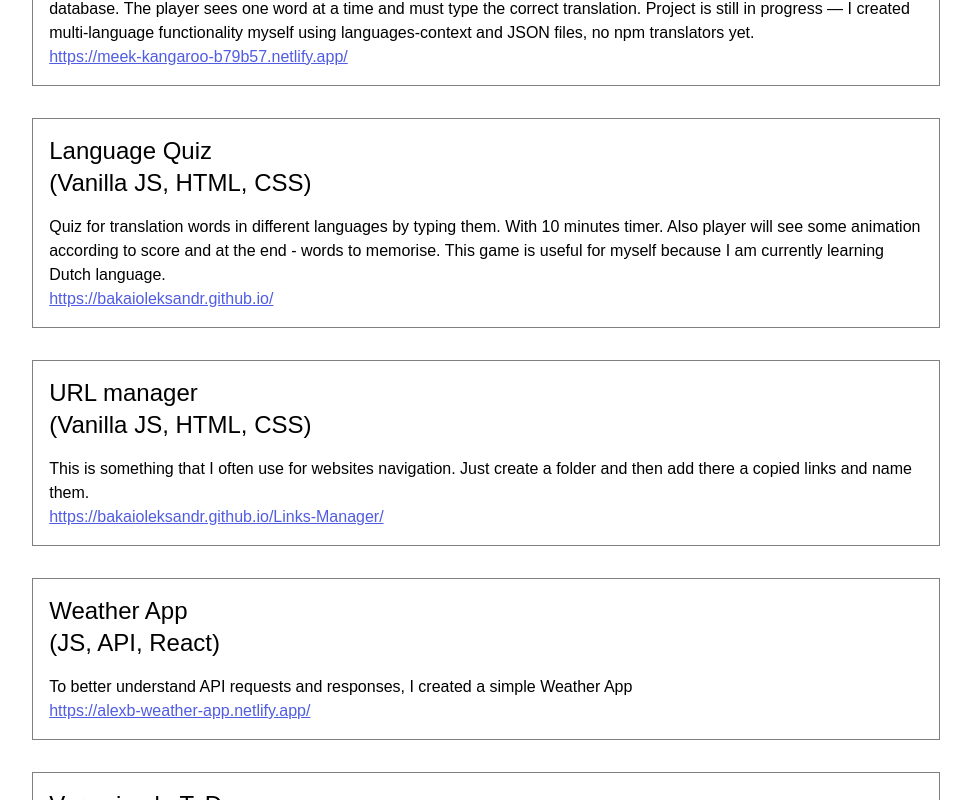
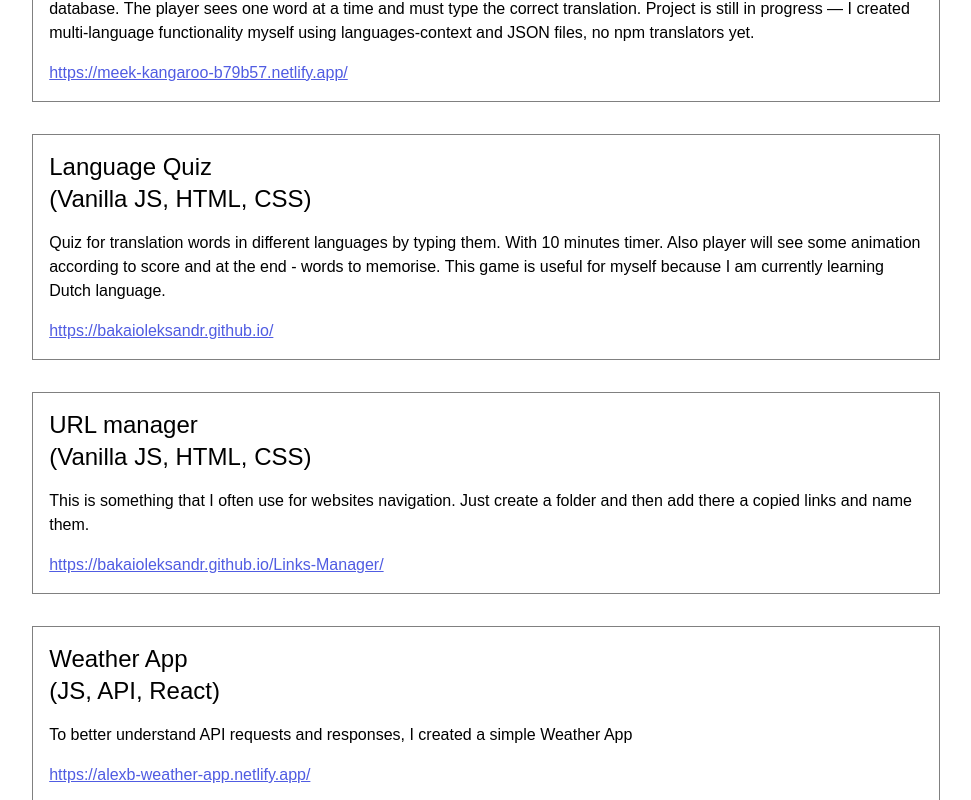
Before and after one commit to BakaiOleksandr/Portfolio, a React (Vite) app: page /projects in a window 1280 px wide. Shown: the part 440-1240 px from the top of the page, without its empty margins (154-1125 px from the left). Built offline with nearby package versions, Linux system fonts and the light colour scheme.

Commit message:
css work 05.0226

```diff
--- a/src/pages/About.jsx
+++ b/src/pages/About.jsx
@@ -2,22 +2,26 @@ import styles from './About.module.css';
 
 export default function About() {
   return (
+    // Main
     <div className={styles.aboutMainContainer}>
+      {/* second container */}
       <div className={styles.aboutContainer}>
+        {/* I am */}
         <div className={styles.aboutTextContainer}>
+          <div className={styles.aboutHeader}>About me</div>
           <p>
             I am a frontend developer with a strong interest in building clean,
             responsive, and user-friendly web interfaces.
           </p>
 
-          <p>
+          {/* <p>
             I work with HTML, CSS, JavaScript, and React, focusing on modern,
             well-structured, and maintainable code.
-          </p>
+          </p> */}
         </div>
-
+        {/* Technologies */}
         <div className={styles.aboutTextContainer}>
-          <div className={styles.aboutHeader}>Technologies:</div>
+          <div className={styles.aboutHeader2}>Technologies:</div>
           <ul className={styles.aboutList}>
             <li>HTML, CSS</li>
             <li>JavaScript</li>
@@ -26,29 +30,51 @@ export default function About() {
             <li>Git & GitHub</li>
           </ul>
         </div>
-
+        {/* Languages */}
         <div className={styles.aboutTextContainer}>
-          <div className={styles.aboutHeader}>Languages:</div>
+          <div className={styles.aboutHeader2}>Languages:</div>
           <ul className={styles.aboutList}>
             <li>English: Intermediate</li>
             <li>Dutch: Beginner</li>
           </ul>
         </div>
-
+        {/* Ironhack */}
         <div className={styles.aboutTextContainer}>
-          I have completed a web development course at Ironhack, where I gained
-          hands-on experience working on real projects and strengthening my
-          frontend skills. You can view my certificate here.
+          <div className={styles.aboutHeader}>Study at IronHack</div>
+          <p>
+            In November 2025 I have completed a{' '}
+            <strong>Fullstack Web Development</strong> course at Ironhack, where
+            I gained hands-on experience working on real projects and
+            strengthening my frontend and backend skills. You can view my
+            certificate here.
+          </p>
+        </div>
+        <div className={styles.aboutImg}>
+          <a
+            href="https://www.credential.net/dd7c08cf-7c02-47f9-910e-6e8cb2ce0fe2#acc.rTIq9ASC"
+            target="_blank"
+            rel="noopener noreferrer"
+          >
+            <img
+              className={styles.certificateImg}
+              alt="Ironhack certificate"
+              src="https://api.accredible.com/v1/frontend/credential_website_embed_image/certificate/168060950"
+            />
+          </a>
         </div>
 
+        {/* 2D */}
         <div className={styles.aboutTextContainer}>
-          In addition to frontend development, I have experience working with 2D
-          graphic design tools, which help me better understand design
-          principles and work effectively with visual assets.
+          <div className={styles.aboutHeader}>Design experience</div>
+          <p>
+            In addition I have experience working with 2D graphic design tools,
+            which help me better understand design principles and work
+            effectively with visual assets.
+          </p>
         </div>
-
+        {/* Additional skills */}
         <div className={styles.aboutTextContainer}>
-          <div className={styles.aboutHeader}>Additional skills:</div>
+          <div className={styles.aboutHeader2}>Design skills:</div>
           <ul className={styles.aboutList}>
             <li>Adobe Photoshop</li>
             <li>Adobe Illustrator</li>
--- a/src/pages/About.module.css
+++ b/src/pages/About.module.css
@@ -9,16 +9,26 @@
   flex-direction: column;
 }
 .aboutTextContainer {
-  margin-top: 2rem;
+  margin-top: 1rem;
   text-align: left;
   line-height: 1.5rem;
   font-weight: 400;
 }
-.aboutTextContainer p{
-    margin-bottom: 1rem;
+.aboutTextContainer p {
+  margin-bottom: 1rem;
 }
 .aboutHeader {
+  margin: 2rem 0 1rem 0;
+  font-size: 1.5rem;
+  font-weight: 600;
+  line-height: 1.7rem;
+  text-transform:uppercase;
+  border-bottom: 0.1rem solid rgb(196, 196, 196);
+}
+.aboutHeader2 {
   margin-bottom: 1rem;
+  font-size: 1.5rem;
+  font-weight: 300;
 }
 .aboutList {
   list-style: none;
@@ -33,3 +43,29 @@
   position: absolute;
   left: 0;
 }
+.aboutImg {
+  max-width: 100%;
+  margin: 1.5rem 0;
+  display: flex;
+  justify-content: center;
+}
+
+.aboutImg a {
+  display: inline-block;
+  max-width: 100%;
+}
+
+.certificateImg {
+  display: block;
+  max-width: 100%;
+  height: auto;
+  border-radius: 6px;
+}
+
+.aboutImg a:hover .certificateImg {
+  transform: scale(1.03);
+}
+
+.certificateImg {
+  transition: transform 0.2s ease;
+}
--- a/src/pages/Home.jsx
+++ b/src/pages/Home.jsx
@@ -10,7 +10,7 @@ export default function Home() {
         <div className={styles.topText}>Hello! My name is Oleksandr. </div>
         <p>
           I specialize in creating responsive and user-friendly websites using
-          HTML, CSS, JavaScript, and React. I enjoy turning ideas into
+          HTML, CSS, JavaScript, and React.<br/>I enjoy turning ideas into
           functional, visually appealing projects.
         </p>
         <p>Feel free to explore the sections below:</p>
--- a/src/pages/Home.module.css
+++ b/src/pages/Home.module.css
@@ -17,7 +17,7 @@
   object-position: center top;
 }
 .topText {
-  margin-bottom: 1rem;
+  margin-bottom: 2rem;
   font-size: 2rem;
   font-weight: 400;
   line-height: 2rem;
--- a/src/pages/MyProjects.jsx
+++ b/src/pages/MyProjects.jsx
@@ -8,14 +8,14 @@ export default function MyProjects() {
         <div className={styles.projectsHeader}>
           Book Library app
           <br />
-          (React,Redux)
+          (React, Redux)
         </div>
         <p className={styles.text}>
           After finishing the bootcamp, I continued learning and completed a
           React & Redux course on Udemy. As a result, I created a Book Library
           app using React & Redux.
         </p>
-        <a href="https://booklibraryappredux.netlify.app/" target="blank">
+        <a href="https://booklibraryappredux.netlify.app/" target="_blank">
           https://booklibraryappredux.netlify.app/
         </a>
       </div>
@@ -26,12 +26,14 @@ export default function MyProjects() {
           <br />
           (Vite, Node.js, MongoDB, NPM)
         </div>
-        A language quiz game where the player translates words from one language
-        to another. Words are loaded from a backend database. The player sees
-        one word at a time and must type the correct translation. Project is
-        still in progress — I created multi-language functionality myself using
-        languages-context and JSON files, no npm translators yet.
-        <a href="https://meek-kangaroo-b79b57.netlify.app/" target="blank">
+        <p className={styles.text}>
+          A language quiz game where the player translates words from one
+          language to another. Words are loaded from a backend database. The
+          player sees one word at a time and must type the correct translation.
+          Project is still in progress — I created multi-language functionality
+          myself using languages-context and JSON files, no npm translators yet.
+        </p>
+        <a href="https://meek-kangaroo-b79b57.netlify.app/" target="_blank">
           https://meek-kangaroo-b79b57.netlify.app/
         </a>
       </div>
@@ -42,11 +44,13 @@ export default function MyProjects() {
           <br />
           (Vanilla JS, HTML, CSS)
         </div>
-        Quiz for translation words in different languages by typing them. With
-        10 minutes timer. Also player will see some animation according to score
-        and at the end - words to memorise. This game is useful for myself
-        because I am currently learning Dutch language.
-        <a href="https://bakaioleksandr.github.io/" target="blank">
+        <p className={styles.text}>
+          Quiz for translation words in different languages by typing them. With
+          10 minutes timer. Also player will see some animation according to
+          score and at the end - words to memorise. This game is useful for
+          myself because I am currently learning Dutch language.
+        </p>
+        <a href="https://bakaioleksandr.github.io/" target="_blank">
           https://bakaioleksandr.github.io/
         </a>
       </div>
@@ -57,11 +61,13 @@ export default function MyProjects() {
           <br />
           (Vanilla JS, HTML, CSS)
         </div>
-        This is something that I often use for websites navigation. Just create
-        a folder and then add there a copied links and name them.
+        <p className={styles.text}>
+          This is something that I often use for websites navigation. Just
+          create a folder and then add there a copied links and name them.
+        </p>
         <a
           href="https://bakaioleksandr.github.io/Links-Manager/"
-          target="blank"
+          target="_blank"
         >
           https://bakaioleksandr.github.io/Links-Manager/
         </a>
@@ -73,9 +79,11 @@ export default function MyProjects() {
           <br />
           (JS, API, React)
         </div>
-        To better understand API requests and responses, I created a simple
-        Weather App
-        <a href="https://alexb-weather-app.netlify.app/" target="blank">
+        <p className={styles.text}>
+          To better understand API requests and responses, I created a simple
+          Weather App
+        </p>
+        <a href="https://alexb-weather-app.netlify.app/" target="_blank">
           https://alexb-weather-app.netlify.app/
         </a>
       </div>
@@ -87,10 +95,12 @@ export default function MyProjects() {
           <br />
           (Vanilla JS, HTML, CSS)
         </div>
-        A simple ToDo app to practice DOM manipulation.
+        <p className={styles.text}>
+          A simple ToDo app to practice DOM manipulation.
+        </p>
         <a
           href="https://bakaioleksandr.github.io/TODO-VanillaJS/"
-          target="blank"
+          target="_blank"
         >
           https://bakaioleksandr.github.io/TODO-VanillaJS/
         </a>
--- a/src/pages/MyProjects.module.css
+++ b/src/pages/MyProjects.module.css
@@ -14,6 +14,9 @@
   display: flex;
   flex-direction: column;
   border: 0.1rem solid grey;
+}
+.projectsTextConteiner a{
+  word-break: break-word;
 }
 .projectsTextConteiner:hover {
 box-shadow:2px 2px 5px rgba(0, 0, 0, 0.3) ;
```
